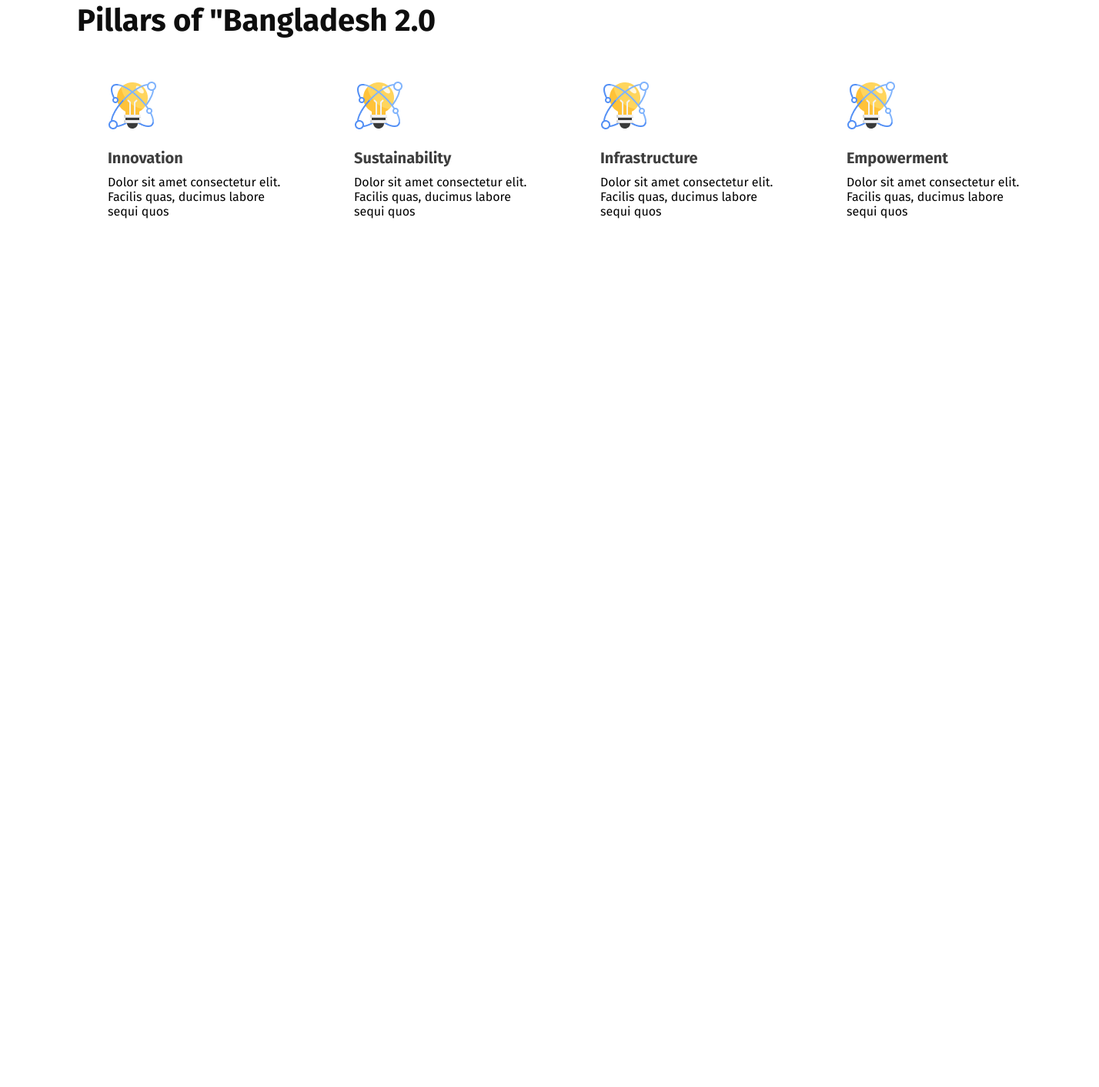
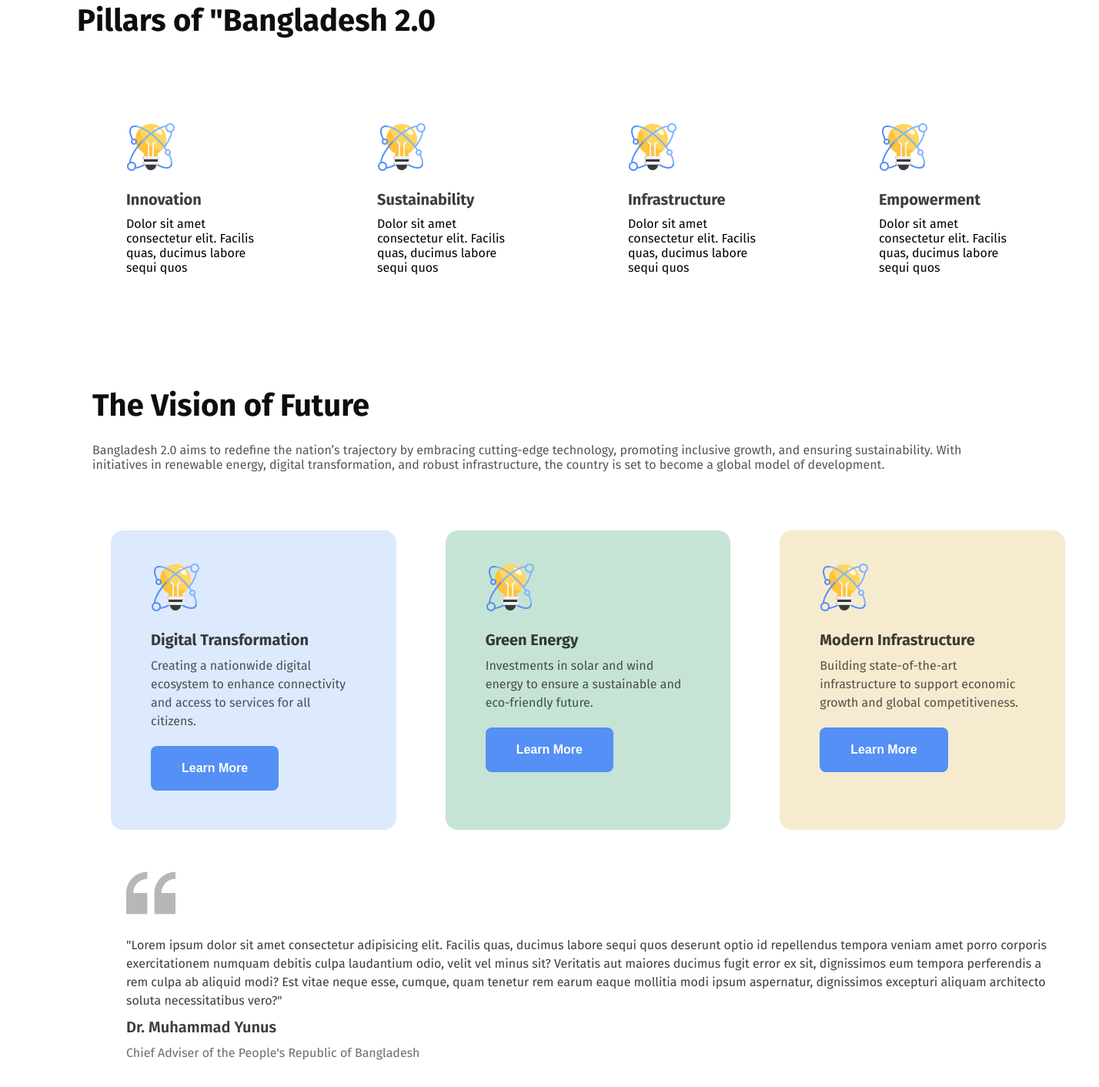
Before and after one commit to Hridoy421eng/web-dev-assignment1, a plain HTML site: page index.html in a window 1280 px wide. Shown: the part 717-2129 px from the top of the page at 77% size, 1428 px wide, since content can reach past the window. Before the commit the page ends 1170 px from the top, so only its background shows below. Drawn offline with Linux system fonts and the light colour scheme.

Commit message:
added the second section

```diff
--- a/index.html
+++ b/index.html
@@ -64,6 +64,42 @@
 
          </div>
        </section>
+       <section class="vision">
+          <div class="v-head">
+            <h1 class="vision-heading">The Vision of Future</h1>
+           <p class="vision-description">Bangladesh 2.0 aims to redefine the nation’s trajectory by   embracing cutting-edge technology, promoting inclusive growth, and ensuring sustainability. With initiatives in renewable energy, digital transformation, and robust infrastructure, the country is set to become a global model of development.</p>
+          </div>
+         <div class="vision-container">
+           <vision1 class="bision v-color">
+            <img class="img2-card" src="assets/card-icon.png" alt="vision icon will appear here">
+            <h4 class="vision-title">Digital Transformation</h4>
+            <p class="vision-inside-description">Creating a nationwide digital ecosystem to enhance connectivity and access to services for all citizens.</p>
+            <button class="vision-btn">Learn More</button>
+           </vision1>
+           <vision1 class="bision vv-color">
+            <img class="img2-card" src="assets/card-icon.png" alt="vision icon will appear here">
+            <h4 class="vision-title">Green Energy</h4>
+            <p class="vision-inside-description">Investments in solar and wind energy to ensure a sustainable and eco-friendly future.</p>
+            <button class="vision-btn">Learn More</button>
+           </vision1>
+           <vision1 class="bision vvv-color">
+            <img class="img2-card" src="assets/card-icon.png" alt="vision icon will appear here">
+            <h4 class="vision-title">Modern Infrastructure</h4>
+            <p class="vision-inside-description">Building state-of-the-art infrastructure to support economic growth and global competitiveness.</p>
+            <button class="vision-btn">Learn More</button>
+           </vision1>
+         </div>
+
+           <div class="v-footer">
+            <div class="p-p-img">
+            <img src="assets/quote-bg.png" alt="a quote will be seen here">
+              <p class="v-footer-p">"Lorem ipsum dolor sit amet consectetur adipisicing elit. Facilis quas, ducimus labore sequi quos deserunt optio id repellendus tempora veniam amet porro corporis exercitationem numquam debitis culpa laudantium odio, velit vel minus sit? Veritatis aut maiores ducimus fugit error ex sit, dignissimos eum tempora perferendis a rem culpa ab aliquid modi? Est vitae neque esse, cumque, quam tenetur rem earum eaque mollitia modi ipsum aspernatur, dignissimos excepturi aliquam architecto soluta necessitatibus vero?"</p>
+             <h4 class="v-footer-h">Dr. Muhammad Yunus</h4>
+              <p class="v-footer-pp">Chief Adviser of the People's Republic of Bangladesh</p>
+
+
+       </section>
+
     </main>
     <footer>
 
--- a/styles/style.css
+++ b/styles/style.css
@@ -98,8 +98,11 @@
 
 #full-body{
     margin-top: 80px;
+    width: 1280px;
 }
 #full-body .body1-header{
+    width: 1280px;
+    height: 48px;
     font-size: 40px;
     font-weight: bold;
     color: rgba(14, 14, 14, 1.00);
@@ -115,13 +118,18 @@
     display: flex;
     flex-direction: row;
     justify-content: space-between;
-    margin-top: 40pxpx;
+    margin-top: 40px;
+    gap: 24px;
 
 }
+
 .pillar{
     width: 302px;
     height: 244px;
     border-radius: 16px;
+    padding: 24px;
+    border: 1px;
+
 }
 
 .image.card{
@@ -141,3 +149,113 @@
     line-height: 24px;
     color: rgba(14, 14, 14, 0.70);
 }
+
+/* vision styles starts here */
+
+.vision{
+    width: 1280px;
+    height: 765px;
+    margin-top: 40px;
+
+}
+.v-head{
+    height: 120px;
+ }
+
+.vision-heading{
+    font-size: 40px;
+    font-weight: bold;
+    color: rgba(14, 14, 14, 1.00);
+
+}
+ .vision-description{
+    color: rgba(14, 14, 14, 0.70);
+    margin-top: 24px;
+
+ }
+
+ /* vision content */
+
+
+
+ .vision-container{
+    display: flex;
+    width: 1280px;
+    height: 325px;
+    padding: 24px;
+    margin-top: 32px;
+    flex-direction: row;
+    justify-content: center;
+    gap: 24px;
+    margin-bottom: 32px;
+    border-bottom: 32px;
+ }
+.bision{
+    width: 410px;
+    height: 325px;
+    border-radius: 16px;
+    padding: 32px;
+
+
+
+}
+.img2-card{
+    width: 64px;
+    height: 64px;
+}
+.vision-title{
+    font-size: 20px;
+    font-weight: bold;
+    color: rgba(14, 14, 14, 0.80);
+}
+.vision-inside-description{
+    font-size: 16px;
+    font-weight: 400px;
+    color: rgba(14, 14, 14, 0.70);
+    line-height: 24px;
+}
+.v-color{
+    background-color: rgba(84, 144, 245, 0.20);
+}
+.vv-color{
+   background-color: rgba(198, 228, 214, 1.00);
+}
+.vvv-color{
+    background-color: rgba(247, 235, 207, 1.00);
+}
+
+.vision-btn{
+    background-color: rgba(84, 144, 245, 1.00);
+    font-size: 16px;
+    font-weight: 600;
+    color: rgba(255, 255, 255, 1.00);
+    border: none;
+    border-radius: 8px;
+    padding: 20px 40px;
+}
+.v-footer{
+    width: 1280px;
+    height: 256px;
+    padding: 48px 24px;
+}
+.v-footer-p{
+    height: 96px;
+    font-size: 16px;
+    font-weight: 400px;
+    line-height: 24px;
+    color: rgba(14, 14, 14, 0.80);
+}
+.v-footer-h{
+    height: 24px;
+    font-size: 20px;
+    font-weight: 600;
+    line-height: 24px;
+    color: rgba(14, 14, 14, 0.80);
+}
+.v-footer-pp{
+    height: 24px;
+    font-size: 16px;
+    font-weight: 400;
+    line-height: 24px;
+    color: rgba(14, 14, 14, 0.60);
+}
```
